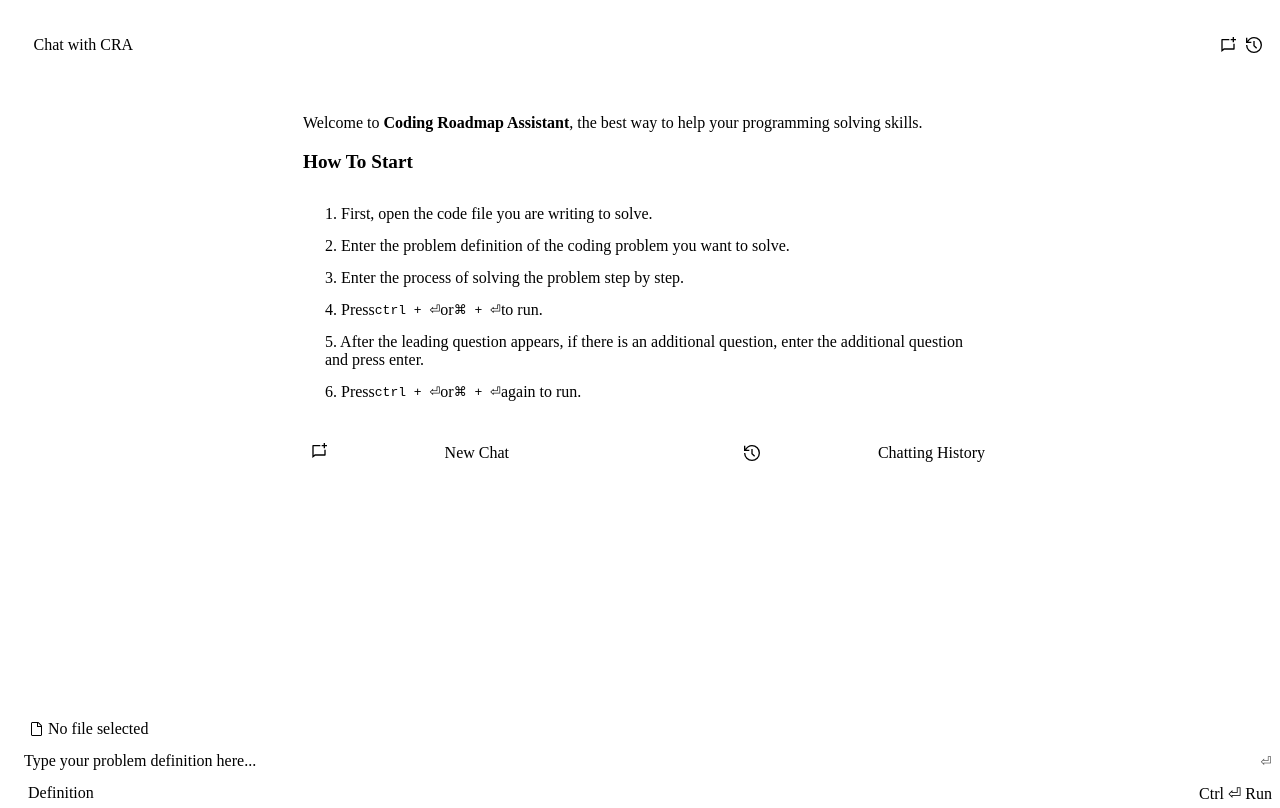
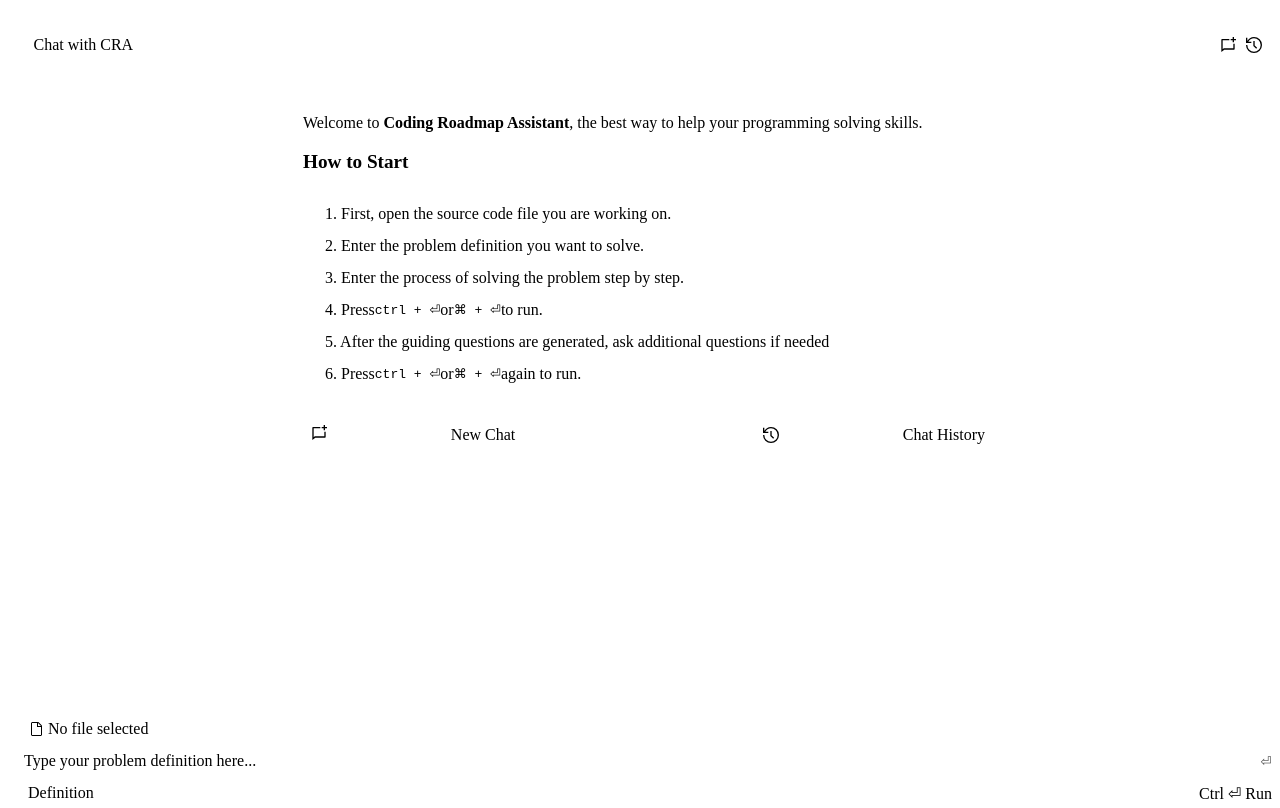
Before and after one commit to Computer-Research-Association/CodingRoadmapAssistant, a React (Vite) app in the folder webview-ui/: page / in a window 1280 px wide. Built offline with nearby package versions, Linux system fonts and the light colour scheme.

Commit message:
[fix] grammar check

```diff
--- a/webview-ui/src/components/ChatContent.tsx
+++ b/webview-ui/src/components/ChatContent.tsx
@@ -62,19 +62,16 @@ function ChatContent() {
             Welcome to <strong>Coding Roadmap Assistant</strong>, the best way to help your programming solving skills.
           </p>
           <p className="how-to-start-title">
-            <strong>How To Start</strong>
+            <strong>How to Start</strong>
           </p>
           <ol className="steps">
-            <li>1. First, open the code file you are writing to solve.</li>
-            <li>2. Enter the problem definition of the coding problem you want to solve.</li>
+            <li>1. First, open the source code file you are working on.</li>
+            <li>2. Enter the problem definition you want to solve.</li>
             <li>3. Enter the process of solving the problem step by step.</li>
             <li>
               4. Press <kbd>ctrl + ⏎</kbd> or <kbd>⌘ + ⏎</kbd> to run.
             </li>
-            <li>
-              5. After the leading question appears, if there is an additional question, enter the additional question
-              and press enter.
-            </li>
+            <li>5. After the guiding questions are generated, ask additional questions if needed</li>
             <li>
               6. Press <kbd>ctrl + ⏎</kbd> or <kbd>⌘ + ⏎</kbd> again to run.
             </li>
@@ -88,7 +85,7 @@ function ChatContent() {
             <strong className="spacing2">
               <GrHistory />
             </strong>{" "}
-            <span className="spacing2">Chatting History</span>
+            <span className="spacing2">Chat History</span>
           </p>
         </div>
       )}
@@ -126,13 +123,13 @@ function MessageBox({
   }, [additionalContent]);
 
   const clickQuestionBtn = () => {
-    setAdditionalContent(<div>Type your question into the below input box ⬇️</div>);
+    setAdditionalContent(<div>Type your question in the input box below ⬇️</div>);
   };
 
   const clickNewQuestionBtn = () => {
     setAdditionalContent(
       <div>
-        Do you sure you want to make another question? (conversations will be save at the log)
+        Are you sure you want to ask another question? (conversations will be saved in the logs)
         <div>
           <button className="clickNewQuestionBtn-selectYes" onClick={clearMessages}>
             Yes
@@ -172,7 +169,7 @@ function MessageBox({
           <div>
             <div className="additional-question">
               <button className="additional-question-button" onClick={clickQuestionBtn}>
-                Do you have any extra✨ question?
+                Do you have any extra✨ questions?
               </button>
             </div>
             <div className="additional-new">
```
Also changed, not shown: 2 other files (tests, documents, lock files or other folders).
